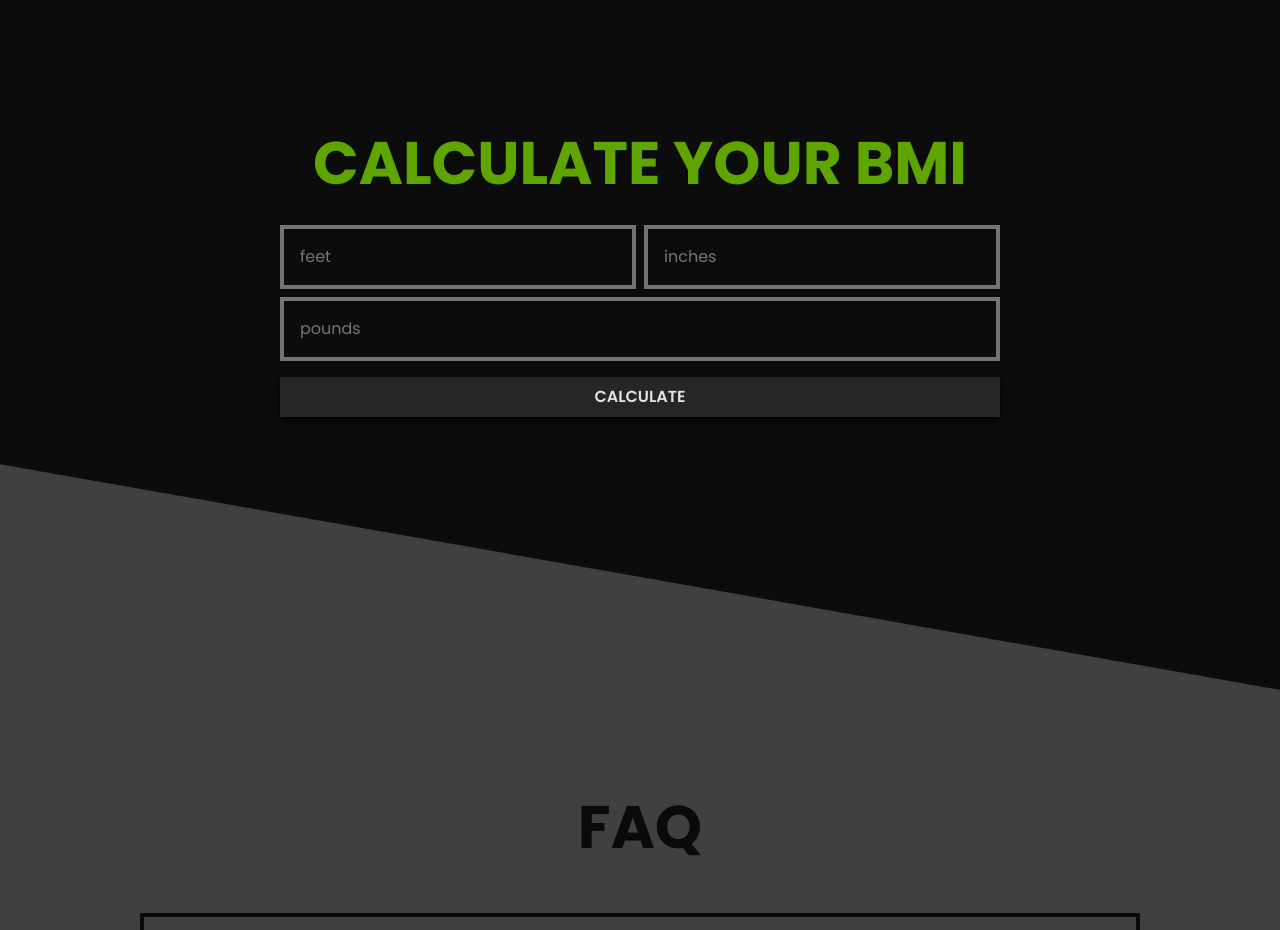
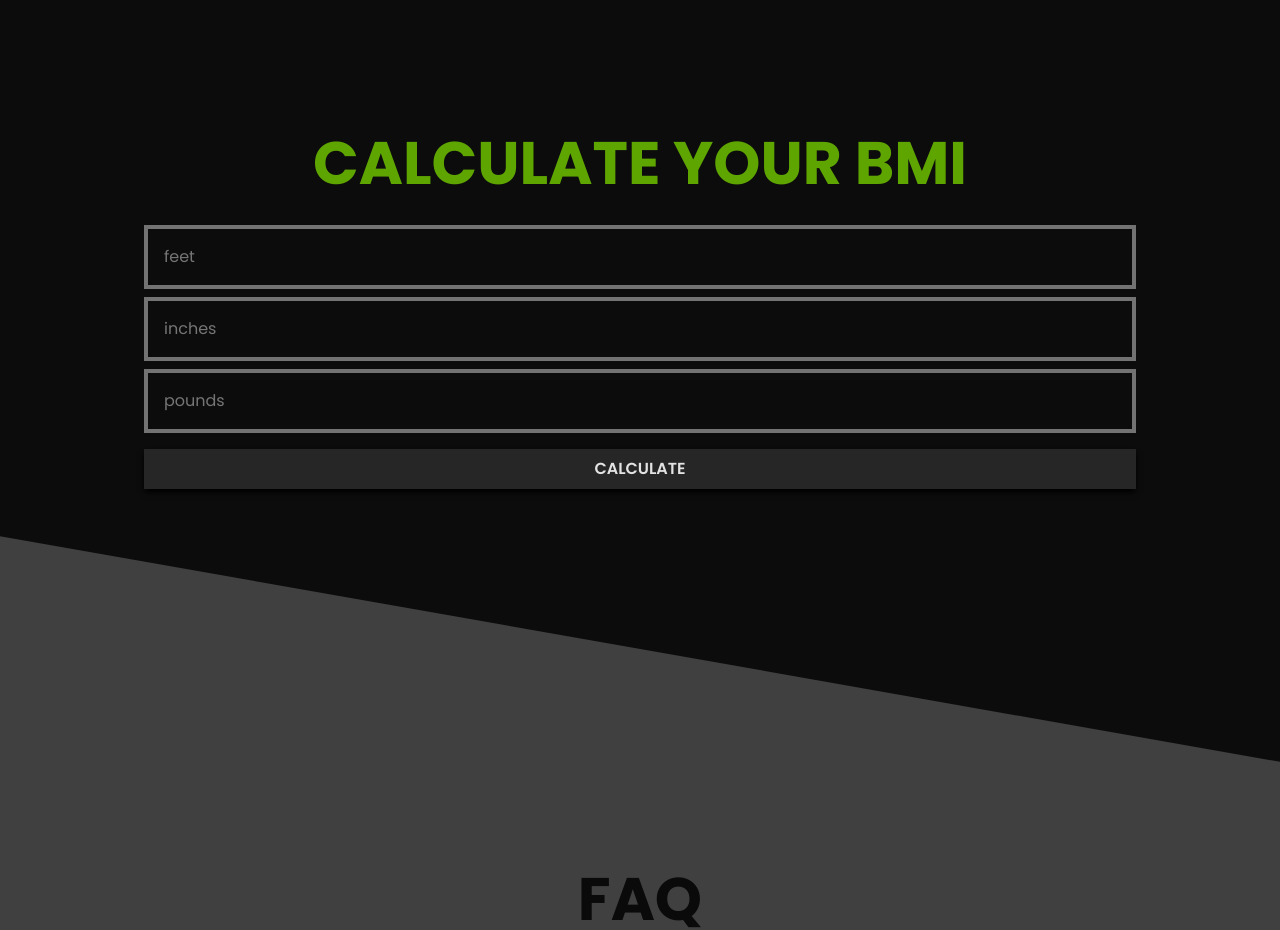
Before and after one commit to michelezedda/gympal, a React (Vite) app: page / in a window 1280 px wide. Shown: the part 4480-5410 px from the top of the page. Built offline with nearby package versions, Linux system fonts and the light colour scheme; a web font is replaced by a local one.

Commit message:
width fixed

```diff
--- a/src/components/BMICalculator.jsx
+++ b/src/components/BMICalculator.jsx
@@ -26,15 +26,14 @@ function BMICalculator() {
   return (
     <>
       <div className="container mx-auto max-w-screen-lg">
-        <div className="flex flex-col place-items-center mt-34 2xl:mt-40">
+        <div className="flex flex-col place-items-center mt-34 2xl:mt-40 mx-4">
           <h3 className="text-4xl lg:text-6xl text-lime-600 font-bold mb-8">
             CALCULATE YOUR BMI
           </h3>
           <form
-            className="flex flex-col justify-center gap-2 mx-4"
+            className="flex flex-col justify-center gap-2 w-full"
             onSubmit={handleSubmit}
           >
-            <div className="flex gap-2">
             <input
               type="number"
               name="feet"
@@ -44,7 +43,7 @@ function BMICalculator() {
                 setImperialForm({ ...imperialForm, feet: e.target.value })
               }
               required
-                className="flex flex-col gap-2 border-4 p-4 cursor-pointer border-neutral-500 w-full"
+              className="flex flex-col gap-2 border-4 p-4 cursor-pointer border-neutral-500"
             />
             <input
               type="number"
@@ -60,7 +59,6 @@ function BMICalculator() {
               required
               className="flex flex-col gap-2 border-4 p-4 cursor-pointer border-neutral-500"
             />
-            </div>
             <input
               type="number"
               name="pounds"
@@ -107,7 +105,7 @@ function BMICalculator() {
                 </p>
                 <p
                   className={`py-2 px-8 flex justify-between ${
-                    BMI <= 25 && BMI >= 29.9
+                    BMI >= 25 && BMI <= 29.9
                       ? "bg-lime-600 animate-pulse font-semibold"
                       : "bg-neutral-800"
                   }`}
```
Lines whose indentation alone changed are shown as unchanged.
